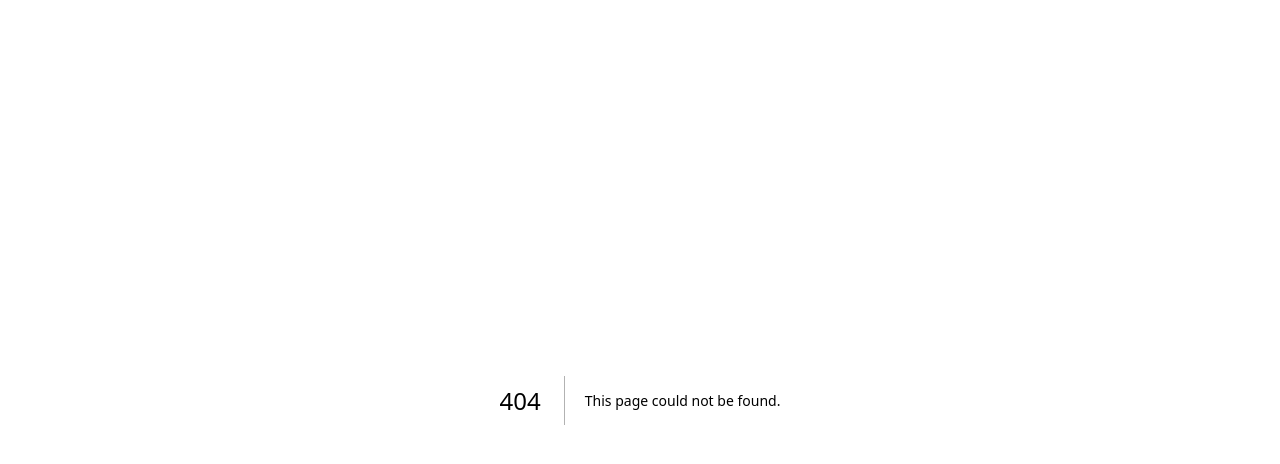
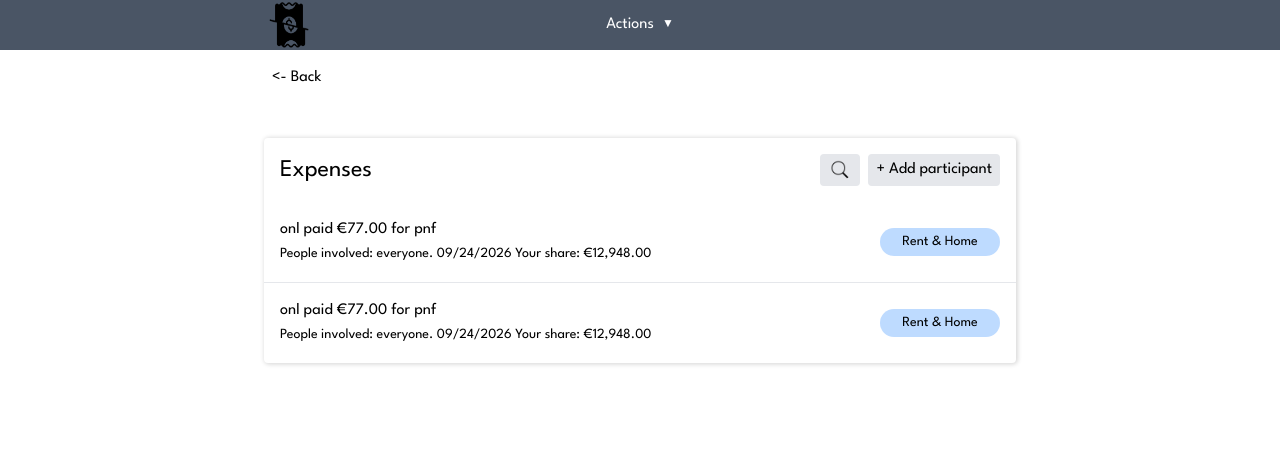
Before and after one commit to Vimalkanthkkkkk/nextjs_Splity-app, a Next.js app: page /1/entries in a window 1280 px wide. Before the commit this address had no page. Shown: the top 464 px of the page. Built offline with nearby package versions, Linux system fonts and the light colour scheme.

Commit message:
created Entries page for all the expenses

```diff
--- /dev/null
+++ b/app/[slug]/entries/page.tsx
@@ -0,0 +1,105 @@
+import Image from "next/image";
+
+export default function EntriesPage(){
+    return(
+        <div className="flex pb-2 flex-1 gap-2 flex-col shrink w-auto h-auto justify-between bg-white overflow-y-scroll">
+            <nav role="navigation" className="w-full bg-gray-600">
+                <div className="w-full max-w-3xl items-center justify-between mx-auto px-2 flex">
+                    <div className="flex items-center">
+                        <Image
+                            width={0} height={0}
+                            style={{ width: '50px', height: '50px' }}
+                            className=" col-start-2 col-end-3"
+                            preload
+                            loading="eager"
+                            src="/noun_bill_5997839_@700.png"
+                            alt="Splity logo"
+                        />
+                    </div>
+                    <div className="relative inline-block text-left group">
+                        <button
+                            type="button"
+                            className="duration-400 inline-flex items-center justify-between px-4 py-2 text-white rounded-md cursor-pointer transition-colors focus:outline-none"
+                        >
+                            Actions
+                            <span className="ml-2 text-xs transition-transform duration-300 pointer-events-none group-focus-within:rotate-180">▼</span>
+                        </button>
+                        <ul className="absolute z-10 -right-12 mt-2 w-48 p-2
+                                origin-top-right rounded-md bg-white border border-slate-200
+                                shadow-lg ring-1 ring-black/5 opacity-0 invisible
+                                scale-95 transition-all duration-200 pointer-events-none
+                                group-focus-within:opacity-100 [&_button]:rounded-sm
+                                group-focus-within:invisible-none group-focus-within:scale-100
+                                group-focus-within:pointer-events-auto">
+                            <li>
+                            <button type="button" className="w-full text-left px-4 py-2 text-sm text-gray-700 hover:bg-gray-200 transition-colors cursor-pointer">
+                                Edit Event
+                            </button>
+                            </li>
+                            <li>
+                            <button type="button" className="w-full text-left px-4 py-2 text-sm text-gray-700 hover:bg-gray-200 transition-colors cursor-pointer">
+                                Invite to Event
+                            </button>
+                            </li>
+                            <li>
+                            <button type="button" className="w-full text-left px-4 py-2 text-sm text-gray-700 hover:bg-gray-200 transition-colors cursor-pointer">
+                                Manage Participant
+                            </button>
+                            </li>
+                            <li>
+                            <button type="button" className="w-full text-left px-4 py-2 text-sm text-gray-700 hover:bg-gray-200 transition-colors cursor-pointer">
+                                insights
+                            </button>
+                            </li>
+                            <li>
+                            <button type="button" className="w-full text-left px-4 py-2 text-sm text-gray-700 hover:bg-gray-200 transition-colors cursor-pointer">
+                                Export as Excel file
+                            </button>
+                            </li>
+                            <li>
+                            <button type="button" className="w-full text-left px-4 py-2 text-sm text-gray-700 hover:bg-gray-200 transition-colors cursor-pointer">
+                                Show history
+                            </button>
+                            </li>
+                        </ul>
+                    </div>
+                    <div style={{ width: '50px' }} />
+                </div>
+            </nav>
+            <div className="w-full max-w-3xl mx-auto px-2 flex flex-1 flex-col gap-10 shrink">
+                <div className="content-center pl-2 w-full h-10 self-center">
+                    <span className="text-black">{`<- Back`}</span>
+                </div>
+                <div className="bg-white rounded-sm shadow-[1px_0.5px_4px_1px_rgba(0,0,0,0.15)] flex flex-col w-full h-fit self-center">
+                    <div className="flex flex-1 text-black items-center justify-between p-4">
+                        <span className="text-2xl mr-auto">Expenses</span>
+                        <button type="submit" className="pl-2 mr-2 pr-2 p-1.5 shrink-0 self-center rounded-sm bg-gray-200">
+                            <Image width={0} height={0} style={{ width: "24px", height: '20px' , borderRadius: 20 , objectFit: "contain" }} className="self-center" preload loading="eager" src="/search.png" alt="Splity logo" />
+                        </button>
+                        <button type="submit" className="wrap-anywhere pl-2 pr-2 p-1 w-fit rounded-sm bg-gray-200">+ Add participant</button>
+                    </div>
+                    <ul className="list-none ">
+                        <li>
+                            <div className="grid grid-cols-12 items-center border-gray-200 text-black p-4">
+                                <div className="col-span-8">
+                                    <span className="block">onl paid €77.00 for pnf</span>
+                                    <span className="text-center text-sm">People involved: everyone. 09/24/2026 Your share: €12,948.00</span>
+                                </div>
+                                <span className="text-center min-h-fit rounded-4xl p-1 text-sm min-w-fit wrap-anywhere col-start-11 col-span-2 bg-blue-200">Rent & Home</span>
+                            </div>
+                        </li>
+                        <li>
+                            <div className="grid grid-cols-12 border-t items-center border-gray-200 text-black p-4">
+                                <div className="col-span-8">
+                                    <span className="block">onl paid €77.00 for pnf</span>
+                                    <span className="text-center text-sm">People involved: everyone. 09/24/2026 Your share: €12,948.00</span>
+                                </div>
+                                <span className="text-center min-h-fit rounded-4xl p-1 text-sm min-w-fit wrap-anywhere col-start-11 col-span-2 bg-blue-200">Rent & Home</span>
+                            </div>
+                        </li>
+                    </ul>
+                </div>
+            </div>
+        </div>
+    );
+}
--- a/app/[slug]/page.tsx
+++ b/app/[slug]/page.tsx
@@ -22,7 +22,7 @@ export default async function EventsMainPage({params}: {params: Promise<{ slug:
                             type="button"
                             className="duration-400 inline-flex items-center justify-between px-4 py-2 text-white rounded-md cursor-pointer transition-colors focus:outline-none"
                         >
-                            Actions
+                            {slug}
                             <span className="ml-2 text-xs transition-transform duration-300 pointer-events-none group-focus-within:rotate-180">▼</span>
                         </button>
                         <ul className="absolute z-10 -right-12 mt-2 w-48 p-2
```
Also changed, not shown: public/search.png (added).
